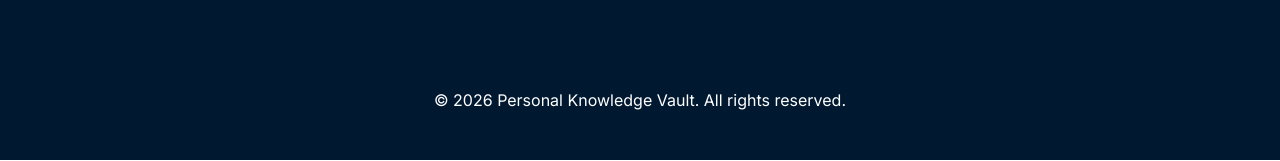
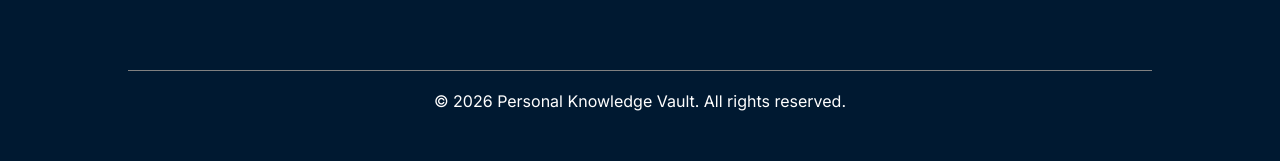
Before and after one commit to mehedi-ts/B-13-A-01-Knowledge-Vault, a plain HTML site: page index.html in a window 1280 px wide. Shown: the part 3160-3321 px from the top of the page. Drawn offline with Linux system fonts and the light colour scheme.

Commit message:
add a border in footer section

```diff
--- a/styles/style.css
+++ b/styles/style.css
@@ -326,6 +326,7 @@
   align-items: center;
   justify-content: center;
   padding: 20px;
+  border-top: 1px solid gray;
 }
 .social {
   display: flex;
```
